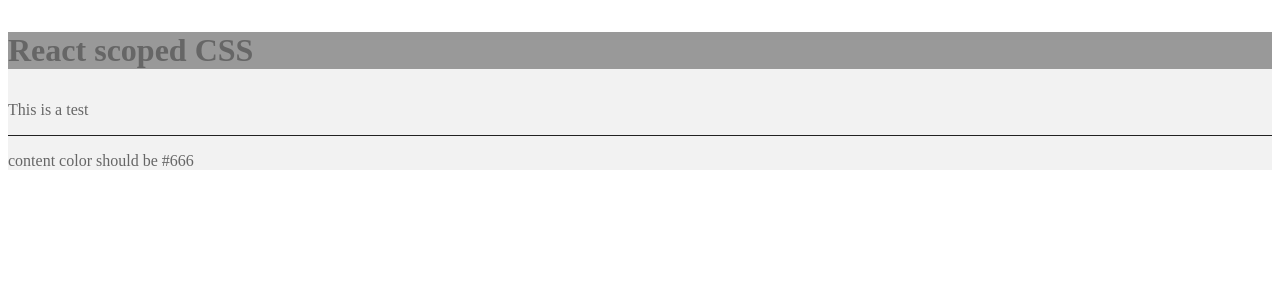
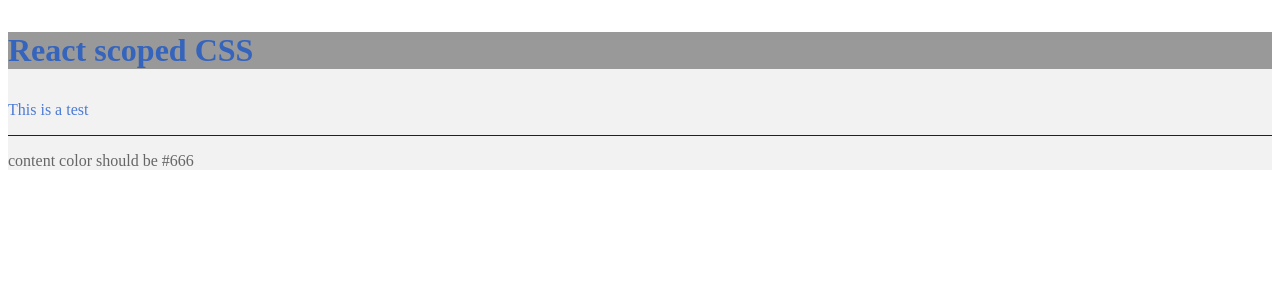
Before and after one commit to gaoxiaoliangz/react-scoped-css, a React app in the folder examples/simple/: page / in a window 1280 px wide. Shown: the top 300 px of the page. Built offline with nearby package versions, Linux system fonts and the light colour scheme.

Commit message:
add sass loader

```diff
--- a/examples/simple/src/Header.jsx
+++ b/examples/simple/src/Header.jsx
@@ -1,7 +1,7 @@
 // @ts-check
 import React from 'react'
 import Title from './Title'
-import './Header.scoped.css'
+import './Header.scoped.scss'
 
 const Header = ({ title, children }) => {
   return (
--- a/examples/simple/src/Header.scoped.css
+++ /dev/null
@@ -1,7 +0,0 @@
-.header {
-  border-bottom: 1px solid #222;
-}
-
-p {
-  color: rgba(17, 81, 201, 0.74);
-}
--- /dev/null
+++ b/examples/simple/src/Header.scoped.scss
@@ -0,0 +1,6 @@
+.header {
+  border-bottom: 1px solid #222;
+  p {
+    color: rgba(17, 81, 201, 0.74);
+  }
+}
--- a/examples/simple/webpack.config.js
+++ b/examples/simple/webpack.config.js
@@ -28,19 +28,16 @@
         include: path.join(__dirname, 'src'),
       },
       {
-        test: /\.css$/,
+        test: /\.(s)?css$/,
         use: [
           { loader: 'style-loader' },
           { loader: 'css-loader' },
           { loader: 'scoped-css-loader' },
-          // { loader: path.resolve('./loaders/css.js') },
+          { loader: 'sass-loader' },
         ],
       },
     ],
   },
-  // resolveLoader: {
-  //   modules: ['node_modules', path.resolve(__dirname, 'loaders')],
-  // },
   resolve: {
     extensions: ['.wasm', '.mjs', '.js', '.json', '.jsx'],
   },
```
Also changed, not shown: examples/simple/package.json (+7 -5 lines).
